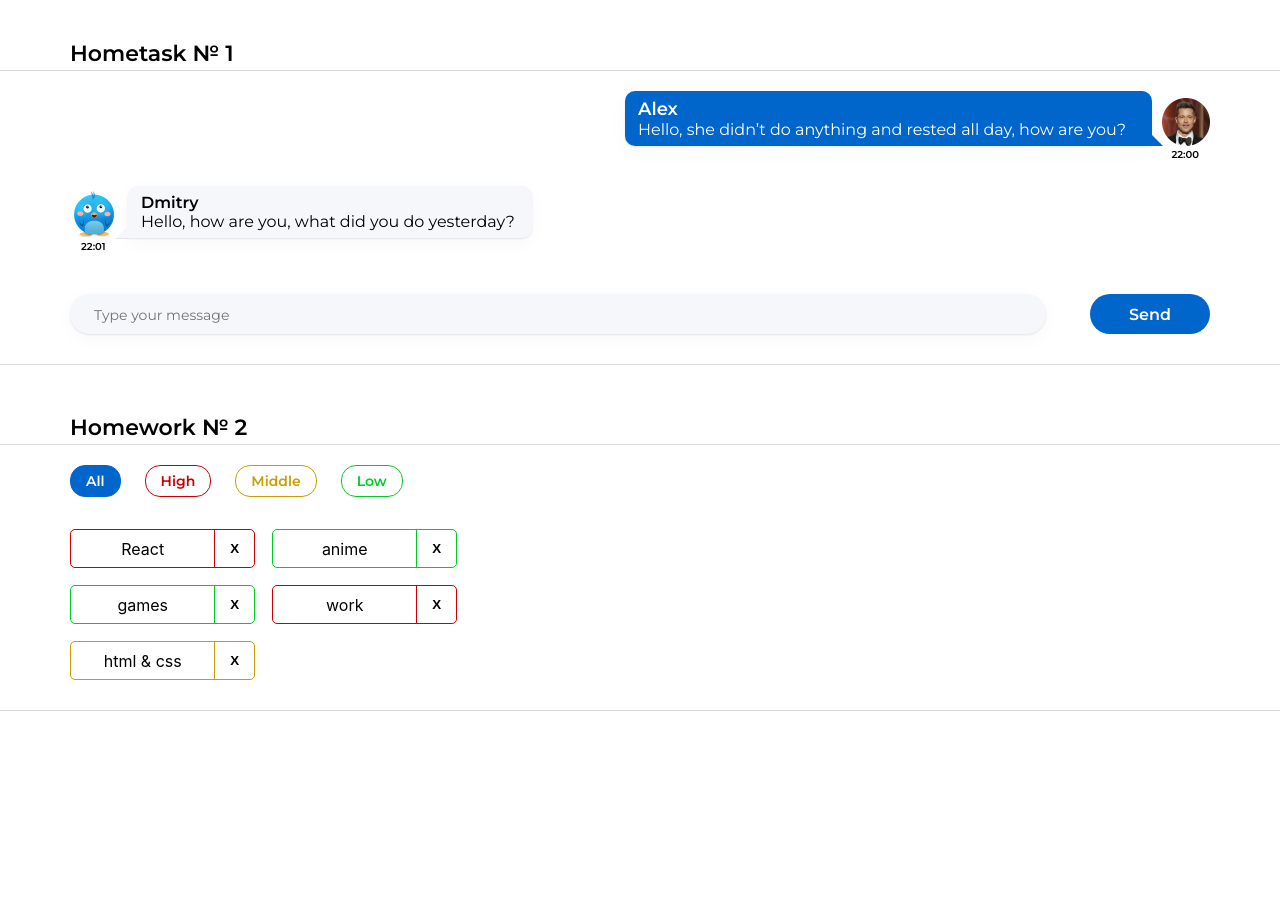
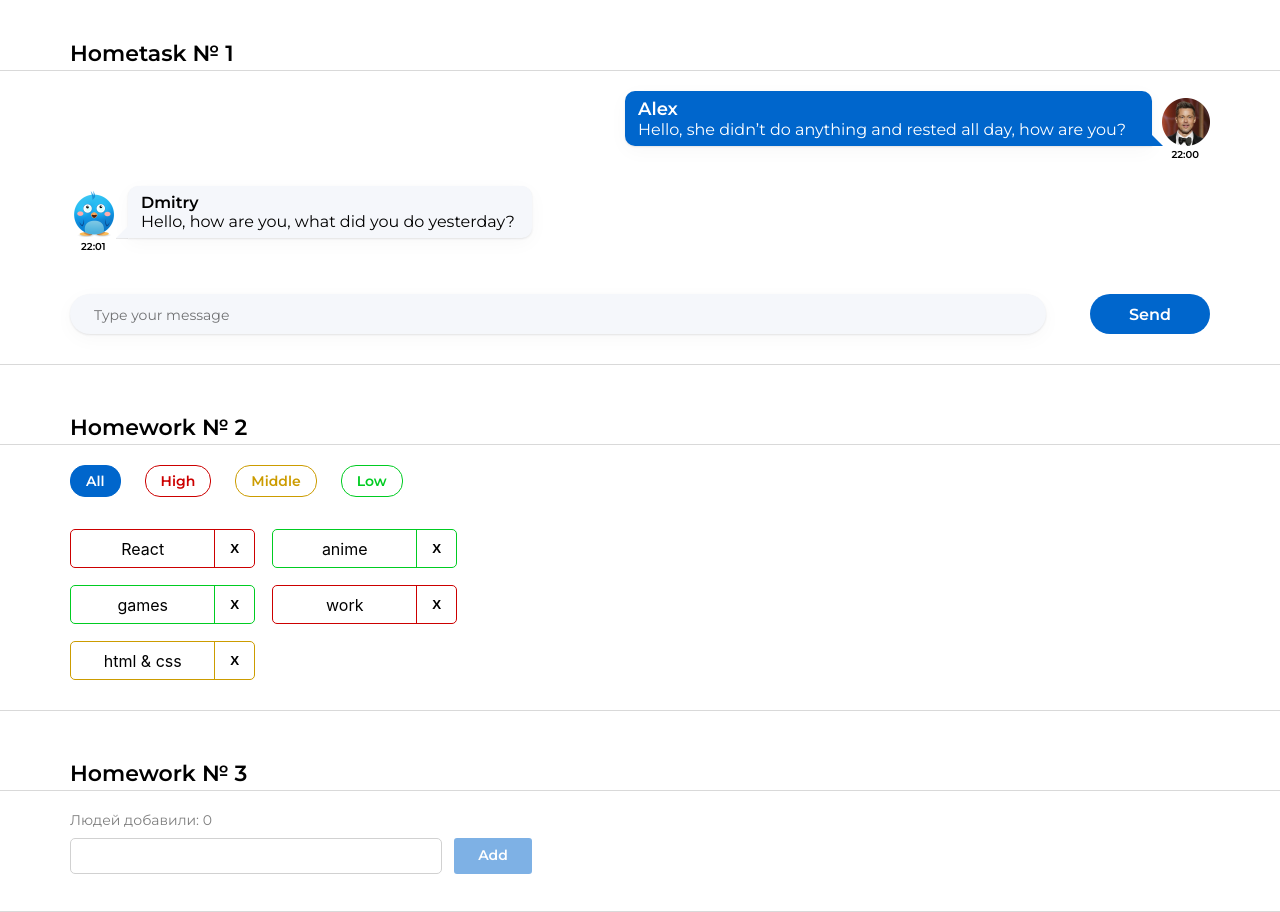
Before and after one commit to matveev96/HW-sprint-2, a React (Create React App) app: page /#/pre-junior in a window 1280 px wide. Before the commit this address led to /. Shown: the top 912 px of the page. Before the commit the page ends 800 px from the top, so only its background shows below. Built offline with nearby package versions, Linux system fonts and the light colour scheme.

Commit message:
Sprint 2 week 3 HW3 is Done

```diff
--- a/src/s1-main/App.tsx
+++ b/src/s1-main/App.tsx
@@ -1,26 +1,21 @@
 import React from 'react'
 import HW1 from '../s2-homeworks/hw01/HW1'
-import styled from "styled-components";
 import HW2 from "../s2-homeworks/hw02/HW2";
+import HW3 from "../s2-homeworks/hw03/HW3";
 
 function App() {
     return (
-        <AppStyle>
+        <div>
             <HW1/>
             {/*раскомментировать по ходу выполнения*/}
             <HW2/>
-            {/*<HW3/>*/}
+            <HW3/>
             {/*<HW4/>*/}
 
             {/*при выполнении дз 5 и более - закомментировать здесь дз 1-4, так как они есть внутри дз 5*/}
             {/*<HW5/>*/}
-        </AppStyle>
+        </div>
     )
 }
 
 export default App
-
-
-const AppStyle = styled.div`
-
-`
--- a/src/s2-homeworks/hw03/Greeting.module.css
+++ b/src/s2-homeworks/hw03/Greeting.module.css
@@ -5,6 +5,7 @@
 }
 
 .error {
+    color: red;
 }
 
 .input {
@@ -14,6 +15,7 @@
 }
 
 .errorInput {
+    border: 1px solid #c00;
 }
 
 .button {
--- a/src/s2-homeworks/hw03/Greeting.tsx
+++ b/src/s2-homeworks/hw03/Greeting.tsx
@@ -1,15 +1,16 @@
 import React, {ChangeEvent, KeyboardEvent} from 'react'
 import s from './Greeting.module.css'
+import styled from "styled-components";
 
 type GreetingPropsType = {
-    name: any // need to fix any
-    setNameCallback: any // need to fix any
-    addUser: any // need to fix any
-    onBlur: any // need to fix any
-    onEnter: any // need to fix any
-    error: any // need to fix any
-    totalUsers: any // need to fix any
-    lastUserName?: any // need to fix any
+    name: string // need to fix any
+    setNameCallback: (e: ChangeEvent<HTMLInputElement>) => void // need to fix any
+    addUser: () => void // need to fix any
+    onBlur: () => void // need to fix any
+    onEnter: (e: KeyboardEvent<HTMLInputElement>) => void // need to fix any
+    error: string // need to fix any
+    totalUsers: number // need to fix any
+    lastUserName?: string // need to fix any
 }
 
 // презентационная компонента (для верстальщика)
@@ -25,20 +26,20 @@ const Greeting: React.FC<GreetingPropsType> = (
         lastUserName,
     } // деструктуризация пропсов
 ) => {
-    const inputClass = s.errorInput // need to fix with (?:)
+    const inputClass = error ? s.errorInput : "" // need to fix with (?:)
 
     return (
-        <div id={'hw3-form'} className={s.greetingForm}>
-            <div className={s.text}>
+        <GreetingWrapper id={'hw3-form'} className={s.greetingForm}>
+            <PeopleAdd className={s.text}>
                 {'Людей добавили: '}
-                <span id={'hw3-users-total'}>
+                <TotalUsers id={'hw3-users-total'}>
                     {totalUsers}
-                </span>
-            </div>
+                </TotalUsers>
+            </PeopleAdd>
 
-            <div className={s.inputAndButtonContainer}>
-                <div>
-                    <input
+            <InputAndButtonContainer className={s.inputAndButtonContainer}>
+                <InputContainer>
+                    <Input
                         id={'hw3-input'}
                         value={name}
                         onChange={setNameCallback}
@@ -46,28 +47,90 @@ const Greeting: React.FC<GreetingPropsType> = (
                         onKeyDown={onEnter}
                         onBlur={onBlur}
                     />
-                    <div id={'hw3-error'} className={s.error}>
+                    <Error id={'hw3-error'} className={s.error}>
                         {error}
-                    </div>
-                </div>
+                    </Error>
+                </InputContainer>
 
-                <button
+                <Button
                     id={'hw3-button'}
                     onClick={addUser}
                     className={s.button}
                     disabled={!name.trim()}
                 >
-                    add
-                </button>
-            </div>
+                    Add
+                </Button>
+            </InputAndButtonContainer>
 
             {lastUserName && (
-                <div className={s.greeting}>
+                <GreetingName className={s.greeting}>
                     Привет <span id={'hw3-last-user'}>{lastUserName}</span>!
-                </div>
+                </GreetingName>
             )}
-        </div>
+        </GreetingWrapper>
     )
 }
 
 export default Greeting
+
+const GreetingWrapper = styled.div`
+`
+
+const PeopleAdd = styled.div`
+    font-size: 14px;
+    font-family: 'Montserrat', sans-serif;
+    opacity: .5;
+`
+
+const TotalUsers = styled.span`
+`
+const InputAndButtonContainer = styled.div`
+    display: flex;
+    gap: 12px;
+    margin-top: 9px;
+`
+
+const InputContainer = styled.div`
+
+`
+const Error = styled.div`
+    font-family: 'Montserrat', sans-serif;
+    font-weight: 400;
+    font-size: 14px;
+    color: #c00;
+`
+
+const Input = styled.input<{className: string}>`
+    margin-bottom: 7px ;
+    padding-left: 12px;
+    border-radius: 5px;
+    border: 1px solid ${props => props.className ? "#c00" : "#d1d1d1"};
+    width: 372px;
+    height: 36px;
+    font-family: 'Montserrat', sans-serif;
+    font-weight: 500;
+    font-size: 16px;
+    color: #000;
+`
+
+const Button = styled.button<{disabled: boolean}>`
+    width: 78px;
+    height: 36px;
+    font-family: 'Montserrat', sans-serif;
+    font-weight: 600;
+    font-size: 14px;
+    line-height: 1.4;
+    color: #fff;
+    border: none;
+    background: #06c;
+    opacity: ${props => props.disabled ? 0.5 : 1};
+    border-radius: 3px;
+    cursor: pointer;
+`
+
+const GreetingName = styled.div`
+    font-family: 'Montserrat', sans-serif;
+    font-weight: 500;
+    font-size: 14px;
+    color: #000;
+`
--- a/src/s2-homeworks/hw03/GreetingContainer.tsx
+++ b/src/s2-homeworks/hw03/GreetingContainer.tsx
@@ -3,18 +3,29 @@ import Greeting from './Greeting'
 import { UserType } from './HW3'
 
 type GreetingContainerPropsType = {
-    users: any // need to fix any
-    addUserCallback: any // need to fix any
+    users: UserType[] // need to fix any
+    addUserCallback: (name:string) => void // need to fix any
 }
 
-export const pureAddUser = (name: any, setError: any, setName: any, addUserCallback: any) => {
+export const pureAddUser = (name: string,
+                            setError: (error: string) => void,
+                            setName: (name: string) => void,
+                            addUserCallback: (name:string) => void) => {
+    if(name.trim() === "") {
+        setError("Ошибка! Введите имя!")
+    } else {
+        addUserCallback(name)
+        setName("")
+    }
     // если имя пустое - показать ошибку, иначе - добавить юзера и очистить инпут
 }
 
-export const pureOnBlur = (name: any, setError: any) => { // если имя пустое - показать ошибку
+export const pureOnBlur = (name: string, setError: (error: string) => void) => { // если имя пустое - показать ошибку
+    if(name.trim() === "") setError("Ошибка! Введите имя!")
 }
 
-export const pureOnEnter = (e: any, addUser: any) => { // если нажата кнопка Enter - добавить
+export const pureOnEnter = (e: KeyboardEvent<HTMLInputElement>, addUser: () => void) => { // если нажата кнопка Enter - добавить
+    if(e.key === "Enter") addUser()
 }
 
 // более простой и понятный для новичков
@@ -26,14 +37,14 @@ const GreetingContainer: React.FC<GreetingContainerPropsType> = ({
     addUserCallback,
 }) => {
     // деструктуризация пропсов
-    const [name, setName] = useState<any>('') // need to fix any
-    const [error, setError] = useState<any>('') // need to fix any
+    const [name, setName] = useState<string>('') // need to fix any
+    const [error, setError] = useState<string>('') // need to fix any
 
-    const setNameCallback = (e: any) => { // need to fix any
-        setName('some name') // need to fix
-
+    const setNameCallback = (e: ChangeEvent<HTMLInputElement>) => { // need to fix any
+        setName(e.currentTarget.value) // need to fix
         error && setError('')
     }
+
     const addUser = () => {
         pureAddUser(name, setError, setName, addUserCallback)
     }
@@ -42,12 +53,12 @@ const GreetingContainer: React.FC<GreetingContainerPropsType> = ({
         pureOnBlur(name, setError)
     }
 
-    const onEnter = (e: any) => {
+    const onEnter = (e: KeyboardEvent<HTMLInputElement>) => {
         pureOnEnter(e, addUser)
     }
 
-    const totalUsers = 0 // need to fix
-    const lastUserName = 'some name' // need to fix
+    const totalUsers = users.length ? users.length : 0 // need to fix
+    const lastUserName = users.length ? users[users.length-1].name : ""// need to fix
 
     return (
         <Greeting
--- a/src/s2-homeworks/hw03/HW3.tsx
+++ b/src/s2-homeworks/hw03/HW3.tsx
@@ -1,12 +1,14 @@
-import React, { useState } from 'react'
-import { v1 } from 'uuid'
+import React, {useState} from 'react'
+import {v1} from 'uuid'
 import s2 from '../../s1-main/App.module.css'
+import {S} from '../../s1-main/AppStyles'
 import GreetingContainer from './GreetingContainer'
 
 /*
 * 1 - описать тип UserType
 * 2 - указать нужный тип в useState с users
 * 3 - дописать типы и логику функции pureAddUserCallback и проверить её тестами
+*
 * 4 - в файле GreetingContainer.tsx дописать типизацию пропсов
 * 5 - в файле GreetingContainer.tsx указать нужные типы в useState с name и error
 * 6 - в файле GreetingContainer.tsx дописать тип и логику функции setNameCallback
@@ -19,35 +21,40 @@ import GreetingContainer from './GreetingContainer'
 
 // types
 export type UserType = {
-    _id: any // need to fix any
-    name: any // need to fix any
+    _id: string // need to fix any
+    name: string // need to fix any
 }
 
-export const pureAddUserCallback = (name: any, setUsers: any, users: any) => { // need to fix any
-    const user = { // need to fix
+export const pureAddUserCallback = (name: string,
+                                    setUsers: (users: UserType[]) => void,
+                                    users: UserType[]) => { // need to fix any
+    const user = {
+        _id: v1(),
+        name: name,
+        // need to fix
     }
     setUsers([...users, user])
 }
 
 const HW3 = () => {
-    const [users, setUsers] = useState<any>([]) // need to fix any
+    const [users, setUsers] = useState<UserType[]>([]) // need to fix any
 
-    const addUserCallback = (name: any) => { // need to fix any
+    const addUserCallback = (name: string) => { // need to fix any
         pureAddUserCallback(name, setUsers, users)
     }
 
     return (
-        <div id={'hw3'}>
-            <div className={s2.hwTitle}>Homework #3</div>
+        <S.HwWrapper id={'hw3'}>
+            <S.Title className={s2.hwTitle}>Homework № 3</S.Title>
             {/*для автоматической проверки дз (не менять)*/}
 
-            <div className={s2.hw}>
+            <S.ContentWrapper className={s2.hw}>
                 <GreetingContainer
                     users={users}
                     addUserCallback={addUserCallback}
                 />
-            </div>
-        </div>
+            </S.ContentWrapper>
+        </S.HwWrapper>
     )
 }
 
```
